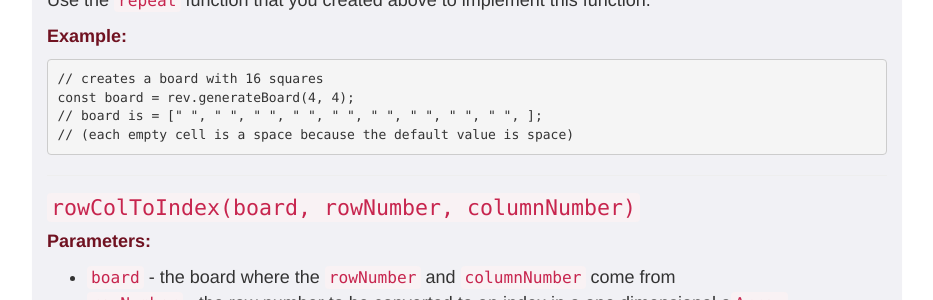
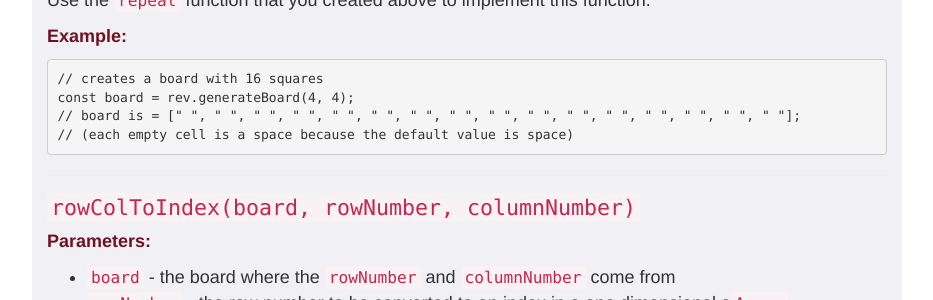
Before and after one commit to foureyes/csci-ua.0480-spring2017-008, a Jekyll site: the page built from homework/01.markdown, in a window 1280 px wide and 900 px high, scrolled down 8920 px. Shown: the part 189-489 px from the top of the window, without its empty margins (173-1106 px from the left). Built offline with Jekyll 4.4.1, drawn with Linux system fonts in a browser that asks for light colours.

```diff
--- a/homework/01.markdown
+++ b/homework/01.markdown
@@ -257,7 +257,7 @@ __You should make sure your exports are up to date as you implement your functio
 You can use the supplied unit tests (in `tests/reversi-test.js`) to check that your functions are:
 
 * are named correctly
-* have the required parameters
+    * have the required parameters
 * return the appropriate value(s)
 * meet the minimum requirements according to the specifications
 
@@ -396,7 +396,7 @@ __Example:__
 
     // creates a board with 16 squares
     const board = rev.generateBoard(4, 4);
-    // board is = [" ", " ", " ", " ", " ", " ", " ", " ", " ", ];
+    // board is = [" ", " ", " ", " ", " ", " ", " ", " ", " ", " ", " ", " ", " ", " ", " ", " "];
     // (each empty cell is a space because the default value is space)
 
 <hr>
```
